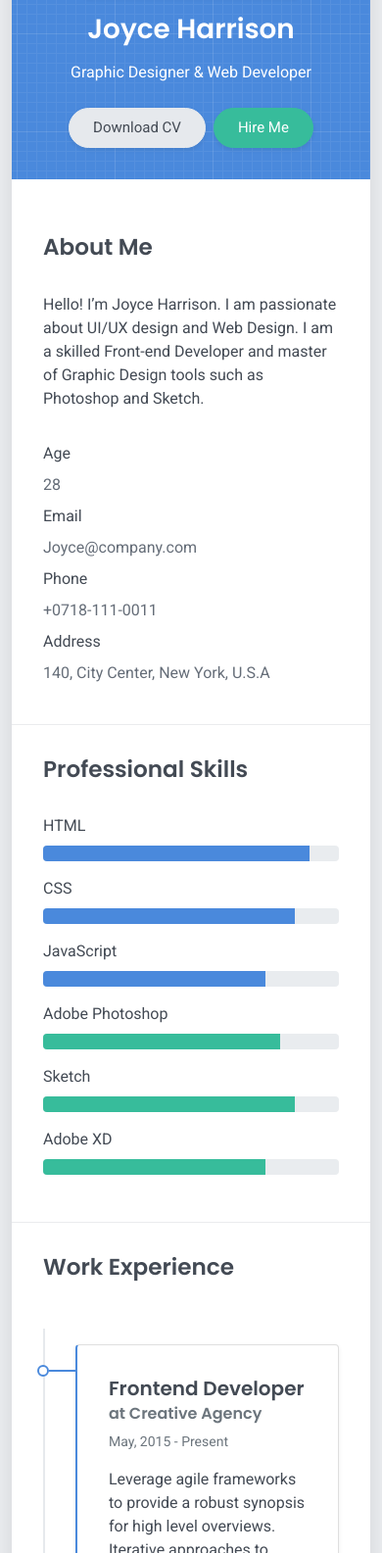
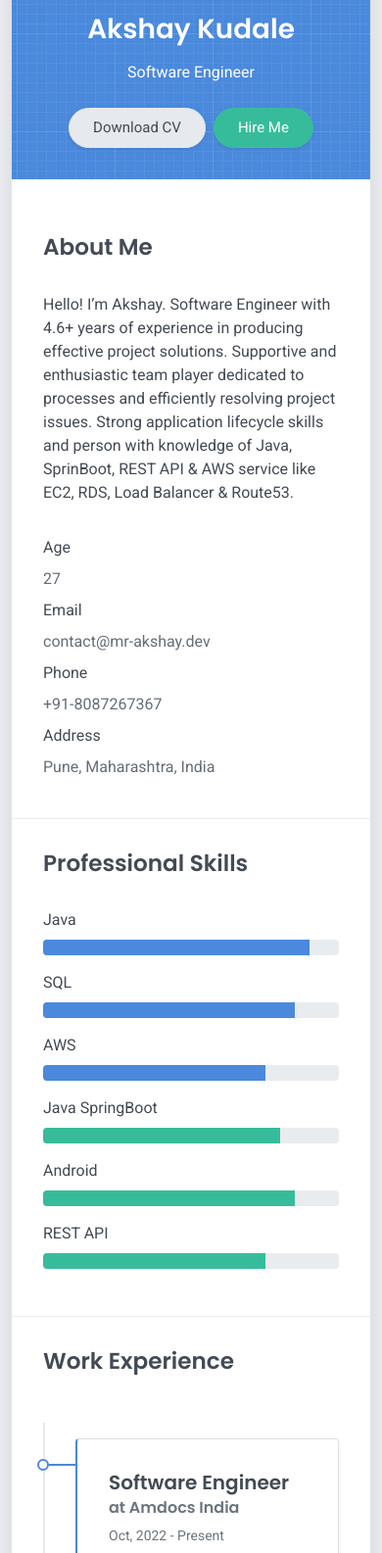
Before and after one commit to mr-kudale/mr-kudale.github.io, a plain HTML site: page index.html in a window 390 px wide. Shown: the part 415-2000 px from the top of the page at 98% size. Drawn offline with Linux system fonts and the light colour scheme.

Commit message:
Update index.html

```diff
--- a/index.html
+++ b/index.html
@@ -4,7 +4,7 @@
     <meta charset="UTF-8">
     <meta http-equiv="X-UA-Compatible" content="IE=edge">
     <meta name="viewport" content="width=device-width, initial-scale=1">
-    <title>Right Resume</title>
+    <title>Akshay Kudale-Software Engineer</title>
     <link rel="preconnect" href="https://fonts.gstatic.com" crossorigin="crossorigin"/>
     <link rel="preload" as="style" href="https://fonts.googleapis.com/css2?family=Poppins:wght@600&amp;family=Roboto:wght@300;400;500;700&amp;display=swap"/>
     <link rel="stylesheet" href="https://fonts.googleapis.com/css2?family=Poppins:wght@600&amp;family=Roboto:wght@300;400;500;700&amp;display=swap" media="print" onload="this.media='all'"/>
@@ -28,17 +28,17 @@
     <header class="d-print-none">
       <div class="container text-center text-lg-left">
         <div class="py-3 clearfix">
-          <h1 class="site-title mb-0">Joyce Harrison</h1>
+          <h1 class="site-title mb-0">Akshay Kudale</h1>
           <div class="site-nav">
             <nav role="navigation">
               <ul class="nav justify-content-center">
-                <li class="nav-item"><a class="nav-link" href="https://twitter.com/templateflip" title="Twitter"><i class="fab fa-twitter"></i><span class="menu-title sr-only">Twitter</span></a>
+                <li class="nav-item"><a class="nav-link" href="https://www.linkedin.com/in/mr-kudale/" title="Twitter"><i class="fab fa-linkedin"></i><span class="menu-title sr-only">Twitter</span></a>
                 </li>
                 <li class="nav-item"><a class="nav-link" href="https://www.facebook.com/templateflip" title="Facebook"><i class="fab fa-facebook"></i><span class="menu-title sr-only">Facebook</span></a>
                 </li>
                 <li class="nav-item"><a class="nav-link" href="https://www.instagram.com/templateflip" title="Instagram"><i class="fab fa-instagram"></i><span class="menu-title sr-only">Instagram</span></a>
                 </li>
-                <li class="nav-item"><a class="nav-link" href="https://github.com/templateflip" title="Github"><i class="fab fa-github"></i><span class="menu-title sr-only">Github</span></a>
+                <li class="nav-item"><a class="nav-link" href="https://github.com/mr-kudale" title="Github"><i class="fab fa-github"></i><span class="menu-title sr-only">Github</span></a>
                 </li>
               </ul>
             </nav>
@@ -55,8 +55,8 @@
         <div class="avatar hover-effect bg-white shadow-sm p-1"><img src="images/avatar.jpg" width="200" height="200"/></div>
       </div>
       <div class="col-lg-8 col-md-7 text-center text-md-start">
-        <h2 class="h1 mt-2" data-aos="fade-left" data-aos-delay="0">Joyce Harrison</h2>
-        <p data-aos="fade-left" data-aos-delay="100">Graphic Designer & Web Developer</p>
+        <h2 class="h1 mt-2" data-aos="fade-left" data-aos-delay="0">Akshay Kudale</h2>
+        <p data-aos="fade-left" data-aos-delay="100">Software Engineer</p>
         <div class="d-print-none" data-aos="fade-left" data-aos-delay="200"><a class="btn btn-light text-dark shadow-sm mt-1 me-1" href="right-resume.pdf" target="_blank">Download CV</a><a class="btn btn-success shadow-sm mt-1" href="#contact">Hire Me</a></div>
       </div>
     </div>
@@ -65,7 +65,7 @@
     <div class="row">
       <div class="col-md-6">
         <h2 class="h3 mb-3">About Me</h2>
-        <p>Hello! I’m Joyce Harrison. I am passionate about UI/UX design and Web Design. I am a skilled Front-end Developer and master of Graphic Design tools such as Photoshop and Sketch.</p>
+        <p>Hello! I’m Akshay. Software Engineer with 4.6+ years of experience in producing effective project solutions. Supportive and enthusiastic team player dedicated to processes and efficiently resolving project issues. Strong application lifecycle skills and person with knowledge of Java, SprinBoot, REST API & AWS service like EC2, RDS, Load Balancer & Route53.</p>
       </div>
       <div class="col-md-5 offset-md-1">
         <div class="row mt-2">
@@ -73,25 +73,25 @@
             <div class="pb-1">Age</div>
           </div>
           <div class="col-sm-8">
-            <div class="pb-1 text-secondary">28</div>
+            <div class="pb-1 text-secondary">27</div>
           </div>
           <div class="col-sm-4">
             <div class="pb-1">Email</div>
           </div>
           <div class="col-sm-8">
-            <div class="pb-1 text-secondary">Joyce@company.com</div>
+            <div class="pb-1 text-secondary">contact@mr-akshay.dev</div>
           </div>
           <div class="col-sm-4">
             <div class="pb-1">Phone</div>
           </div>
           <div class="col-sm-8">
-            <div class="pb-1 text-secondary">+0718-111-0011</div>
+            <div class="pb-1 text-secondary">+91-8087267367</div>
           </div>
           <div class="col-sm-4">
             <div class="pb-1">Address</div>
           </div>
           <div class="col-sm-8">
-            <div class="pb-1 text-secondary">140, City Center, New York, U.S.A</div>
+            <div class="pb-1 text-secondary">Pune, Maharashtra, India</div>
           </div>
         </div>
       </div>
@@ -102,34 +102,34 @@
     <h2 class="h3 mb-3">Professional Skills</h2>
     <div class="row">
       <div class="col-md-6">
-        <div class="mb-2"><span>HTML</span>
+        <div class="mb-2"><span>Java</span>
           <div class="progress my-1">
             <div class="progress-bar bg-primary" role="progressbar" data-aos="zoom-in-right" data-aos-delay="100" data-aos-anchor=".skills-section" style="width: 90%" aria-valuenow="90" aria-valuemin="0" aria-valuemax="100"></div>
           </div>
         </div>
-        <div class="mb-2"><span>CSS</span>
+        <div class="mb-2"><span>SQL</span>
           <div class="progress my-1">
             <div class="progress-bar bg-primary" role="progressbar" data-aos="zoom-in-right" data-aos-delay="200" data-aos-anchor=".skills-section" style="width: 85%" aria-valuenow="85" aria-valuemin="0" aria-valuemax="100"></div>
           </div>
         </div>
-        <div class="mb-2"><span>JavaScript</span>
+        <div class="mb-2"><span>AWS</span>
           <div class="progress my-1">
             <div class="progress-bar bg-primary" role="progressbar" data-aos="zoom-in-right" data-aos-delay="300" data-aos-anchor=".skills-section" style="width: 75%" aria-valuenow="75" aria-valuemin="0" aria-valuemax="100"></div>
           </div>
         </div>
       </div>
       <div class="col-md-6">
-        <div class="mb-2"><span>Adobe Photoshop</span>
+        <div class="mb-2"><span>Java SpringBoot</span>
           <div class="progress my-1">
             <div class="progress-bar bg-success" role="progressbar" data-aos="zoom-in-right" data-aos-delay="400" data-aos-anchor=".skills-section" style="width: 80%" aria-valuenow="90" aria-valuemin="0" aria-valuemax="100"></div>
           </div>
         </div>
-        <div class="mb-2"><span>Sketch</span>
+        <div class="mb-2"><span>Android</span>
           <div class="progress my-1">
             <div class="progress-bar bg-success" role="progressbar" data-aos="zoom-in-right" data-aos-delay="500" data-aos-anchor=".skills-section" style="width: 85%" aria-valuenow="85" aria-valuemin="0" aria-valuemax="100"></div>
           </div>
         </div>
-        <div class="mb-2"><span>Adobe XD</span>
+        <div class="mb-2"><span>REST API</span>
           <div class="progress my-1">
             <div class="progress-bar bg-success" role="progressbar" data-aos="zoom-in-right" data-aos-delay="600" data-aos-anchor=".skills-section" style="width: 75%" aria-valuenow="75" aria-valuemin="0" aria-valuemax="100"></div>
           </div>
@@ -143,23 +143,16 @@
     <div class="timeline">
       <div class="timeline-card timeline-card-primary card shadow-sm">
         <div class="card-body">
-          <div class="h5 mb-1">Frontend Developer <span class="text-muted h6">at Creative Agency</span></div>
-          <div class="text-muted text-small mb-2">May, 2015 - Present</div>
+          <div class="h5 mb-1">Software Engineer <span class="text-muted h6">at Amdocs India</span></div>
+          <div class="text-muted text-small mb-2">Oct, 2022 - Present</div>
           <div>Leverage agile frameworks to provide a robust synopsis for high level overviews. Iterative approaches to corporate strategy foster collaborative thinking to further the overall value proposition.</div>
         </div>
       </div>
       <div class="timeline-card timeline-card-primary card shadow-sm">
         <div class="card-body">
-          <div class="h5 mb-1">Graphic Designer <span class="text-muted h6">at Design Studio</span></div>
-          <div class="text-muted text-small mb-2">June, 2013 - May, 2015</div>
+          <div class="h5 mb-1">Software Developer <span class="text-muted h6">at EdMobile Labs Pvt. Ltd. (Utter App)</span></div>
+          <div class="text-muted text-small mb-2">Oct, 2018 - Oct, 2022</div>
           <div>Override the digital divide with additional clickthroughs from DevOps. Nanotechnology immersion along the information highway will close the loop on focusing solely on the bottom line.</div>
-        </div>
-      </div>
-      <div class="timeline-card timeline-card-primary card shadow-sm">
-        <div class="card-body">
-          <div class="h5 mb-1">Junior Web Developer <span class="text-muted h6">at Indie Studio</span></div>
-          <div class="text-muted text-small mb-2">Jan, 2011 - May, 2013</div>
-          <div>User generated content in real-time will have multiple touchpoints for offshoring. Organically grow the holistic world view of disruptive innovation via workplace diversity and empowerment.</div>
         </div>
       </div>
     </div>
@@ -197,7 +190,7 @@
     <h2 class="h3 text mb-3">Contact</h2>
     <div class="row">
       <div class="col-md-7 d-print-none">
-        <div class="my-2"><form action="https://formspree.io/your@email.com"
+        <div class="my-2"><form action="https://formspree.io/akshayak616@email.com"
     method="POST">
   <div class="row">
     <div class="col-6">
@@ -217,11 +210,11 @@
       <div class="col">
         <div class="mt-2">
           <h3 class="h6">Address</h3>
-          <div class="pb-2 text-secondary">140, City Center, New York, U.S.A</div>
+          <div class="pb-2 text-secondary">Pune, Maharashtra, India</div>
           <h3 class="h6">Phone</h3>
-          <div class="pb-2 text-secondary">+0718-111-0011</div>
+          <div class="pb-2 text-secondary">+918087267367</div>
           <h3 class="h6">Email</h3>
-          <div class="pb-2 text-secondary">Joyce@company.com</div>
+          <div class="pb-2 text-secondary">contact@mr-akshay.dev</div>
         </div>
       </div>
       <div class="col d-none d-print-block">
@@ -253,7 +246,7 @@
     <footer class="pt-4 pb-4 text-muted text-center d-print-none">
       <div class="container">
         <div class="my-3">
-          <div class="h4">Joyce Harrison</div>
+          <div class="h4">Akshay Kudale</div>
           <div class="footer-nav">
             <nav role="navigation">
               <ul class="nav justify-content-center">
@@ -271,7 +264,7 @@
         </div>
         <div class="text-small">
           <div class="mb-1">&copy; Right Resume. All rights reserved.</div>
-          <div>Design - <a href="https://templateflip.com/" target="_blank">TemplateFlip</a></div>
+          <div>Design - <a href="https://templateflip.com/" target="_blank">Mr-Akshay.dev</a></div>
         </div>
       </div>
     </footer>
```
